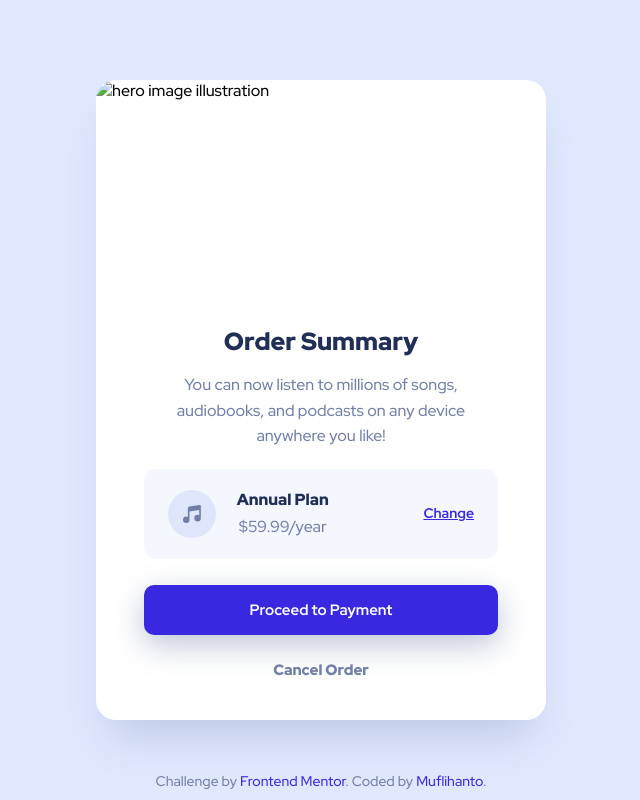
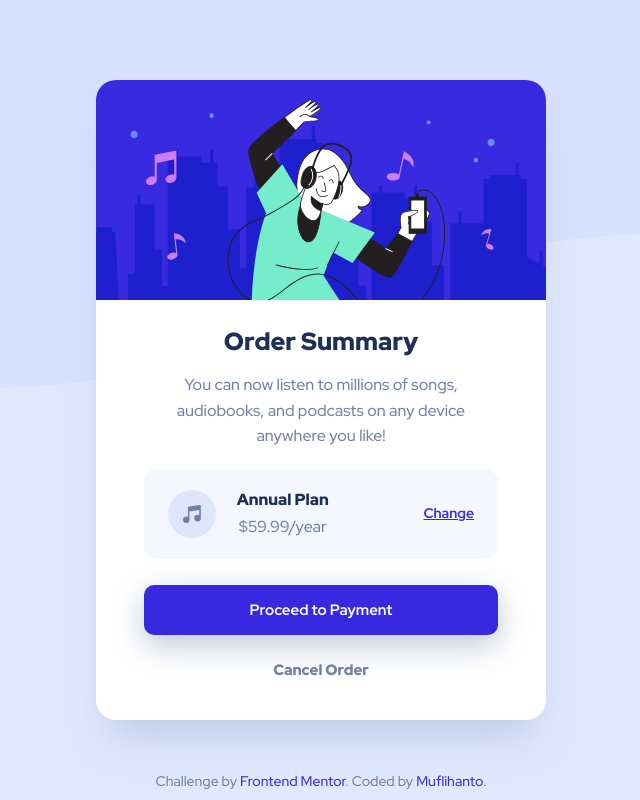
Before and after one commit to muflihanto/frontendmentor-order-summary-component, a plain HTML site: page index.html in a window 1280 px wide. Shown: the whole page, without its empty margins (319-959 px from the left). Drawn offline with Linux system fonts and the light colour scheme; the site is published under a folder, as on GitHub Pages, so addresses that start at the root find nothing.

Commit message:
fix typos

```diff
--- a/index.html
+++ b/index.html
@@ -41,7 +41,7 @@
       <main id="main">
         <figure class="hero">
           <img
-            src="/images/illustration-hero.svg"
+            src="./images/illustration-hero.svg"
             class="hero-image"
             alt="hero image illustration"
           />
--- a/styles.css
+++ b/styles.css
@@ -24,7 +24,7 @@
   display: flex;
   justify-content: center;
   align-items: center;
-  background: var(--pale-blue) url(/images/pattern-background-desktop.svg) no-repeat;
+  background: var(--pale-blue) url(./images/pattern-background-desktop.svg) no-repeat;
   background-size: contain;
 }
 
@@ -175,7 +175,7 @@
 
 @media (orientation: portrait) and (max-width: 375px) {
   .main-container {
-    background: var(--pale-blue) url(/images/pattern-background-mobile.svg) no-repeat;
+    background: var(--pale-blue) url(./images/pattern-background-mobile.svg) no-repeat;
   }
   #main {
     width: calc(100vw - 48px);
```
